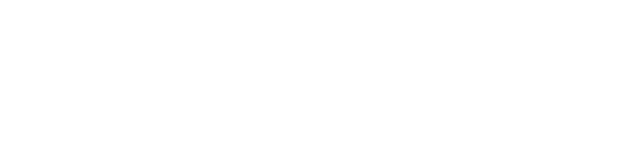
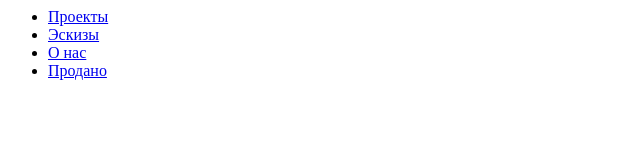
Before and after one commit to elukenova/site, a plain HTML site: page index.html in a window 1280 px wide. Shown: the whole page, without its empty margins (0-640 px from the left). Drawn offline with Linux system fonts and the light colour scheme.

Commit message:
Adding new navigation

```diff
--- a/index.html
+++ b/index.html
@@ -1,8 +1,17 @@
 <html>
   <head>
+    <title> Домы</title>
     <link rel="stylesheet" href="style.css">
   </head>
   <body>
+    <nav>
+      <ul>
+        <li> <a href="проекты.html">Проекты</a></li>
+        <li> <a href="эскизы.html">Эскизы</a></li>
+        <li> <a href="онас.html"> О нас</a></li>
+        <li> <a href="продано.html">Продано</a></li>
+      </ul>
+    </nav>
 
   </body>
 </html>
```
